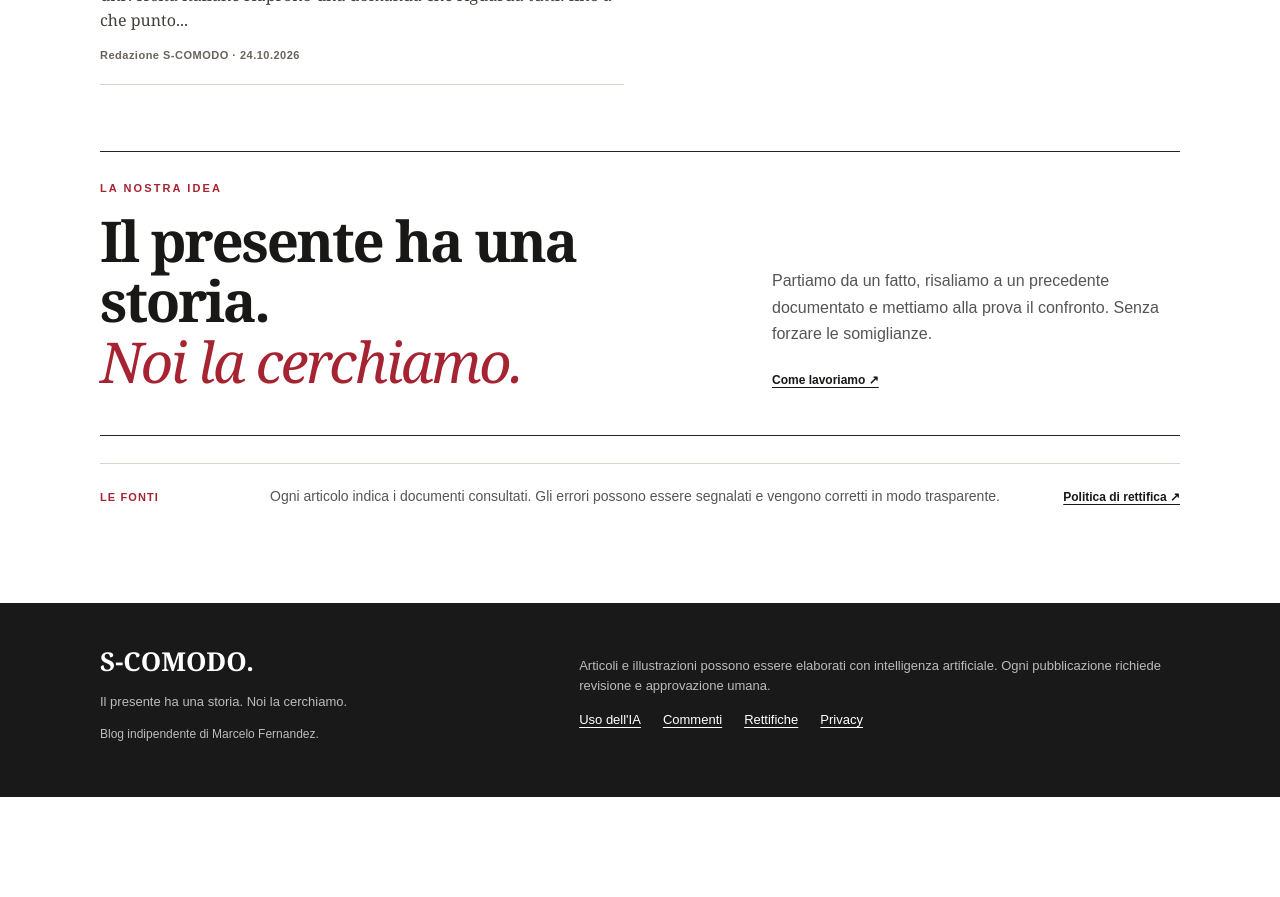
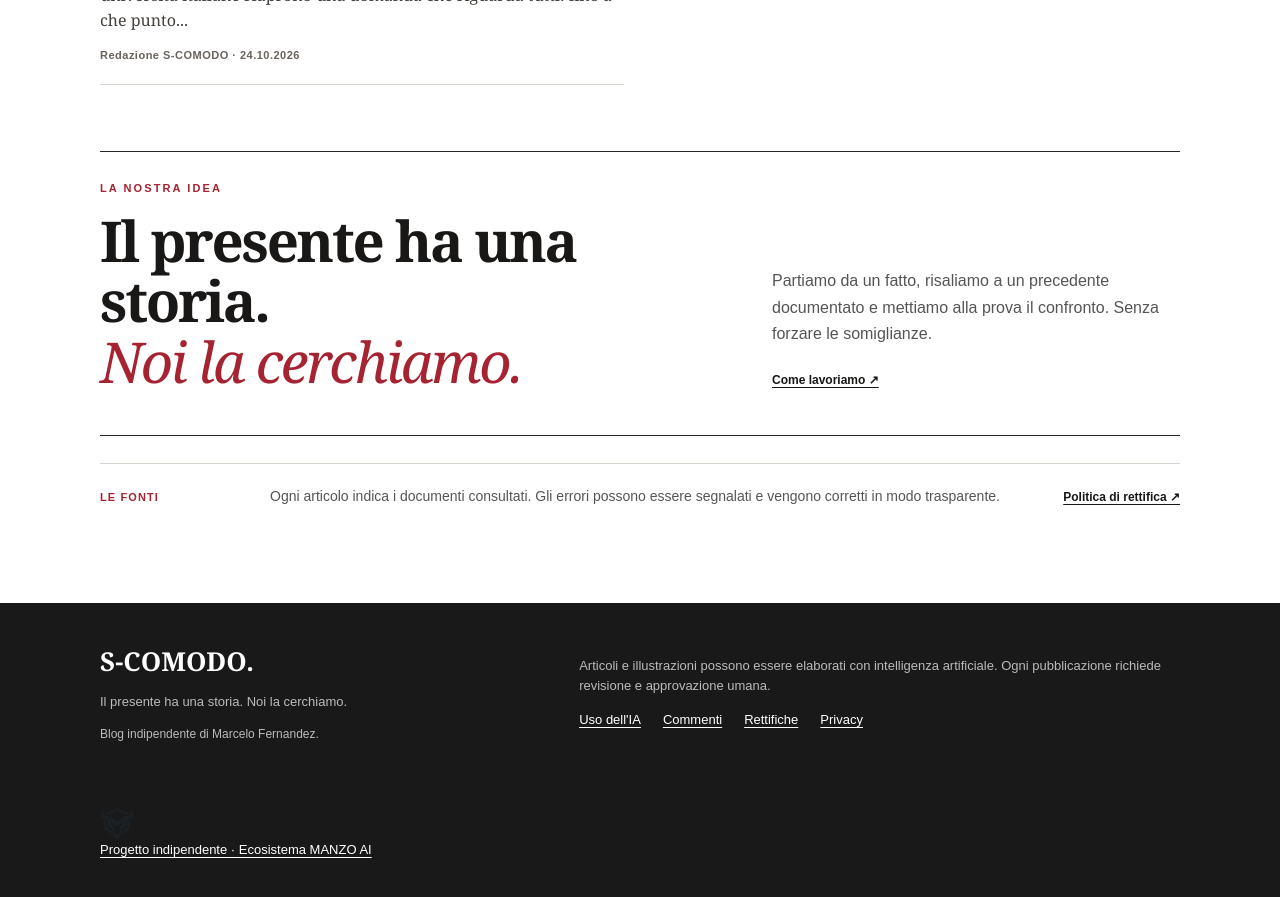
Before and after one commit to manzo8b/s-comodo, a Jekyll site: the page built from index.html, in a window 1280 px wide and 900 px high, scrolled down 3960 px. Shown: the top 897 px of the window. Built offline with Jekyll 4.4.1, drawn with Linux system fonts in a browser that asks for light colours; before the commit the page ends 4757 px from its top, so only the background shows below that.

Commit message:
brand(s-comodo): place discreet linked MANZO AI signature under editorial disclosure in all languages

```diff
--- a/_layouts/default.html
+++ b/_layouts/default.html
@@ -43,5 +43,6 @@
 <div><strong>S-COMODO.</strong><p>Il presente ha una storia. Noi la cerchiamo.</p><p class="footer-owner">Blog indipendente di {{ site.owner }}.</p></div>
 <div class="footer-disclosure"><p>Articoli e illustrazioni possono essere elaborati con intelligenza artificiale. Ogni pubblicazione richiede revisione e approvazione umana.</p><div class="footer-links"><a href="{{ '/uso-ia/' | relative_url }}">Uso dell'IA</a><a href="{{ '/politica-commenti/' | relative_url }}">Commenti</a><a href="{{ '/rettifiche/' | relative_url }}">Rettifiche</a><a href="{{ '/privacy/' | relative_url }}">Privacy</a></div></div>
 {% endif %}
+<div class="manzo-footer-credit"><a href="https://manzo8b.github.io/manzo-ai/" target="_blank" rel="noopener noreferrer" aria-label="MANZO AI — ecosistema creativo e digitale"><img src="{{ '/assets/images/manzo-ai-mark.svg' | relative_url }}" width="34" height="33" alt="" aria-hidden="true" loading="lazy"><span>{% if is_spanish %}Proyecto independiente · Ecosistema MANZO AI{% elsif is_english %}Independent project · MANZO AI ecosystem{% else %}Progetto indipendente · Ecosistema MANZO AI{% endif %}</span></a></div>
 </div></footer>
 </body></html>
```
